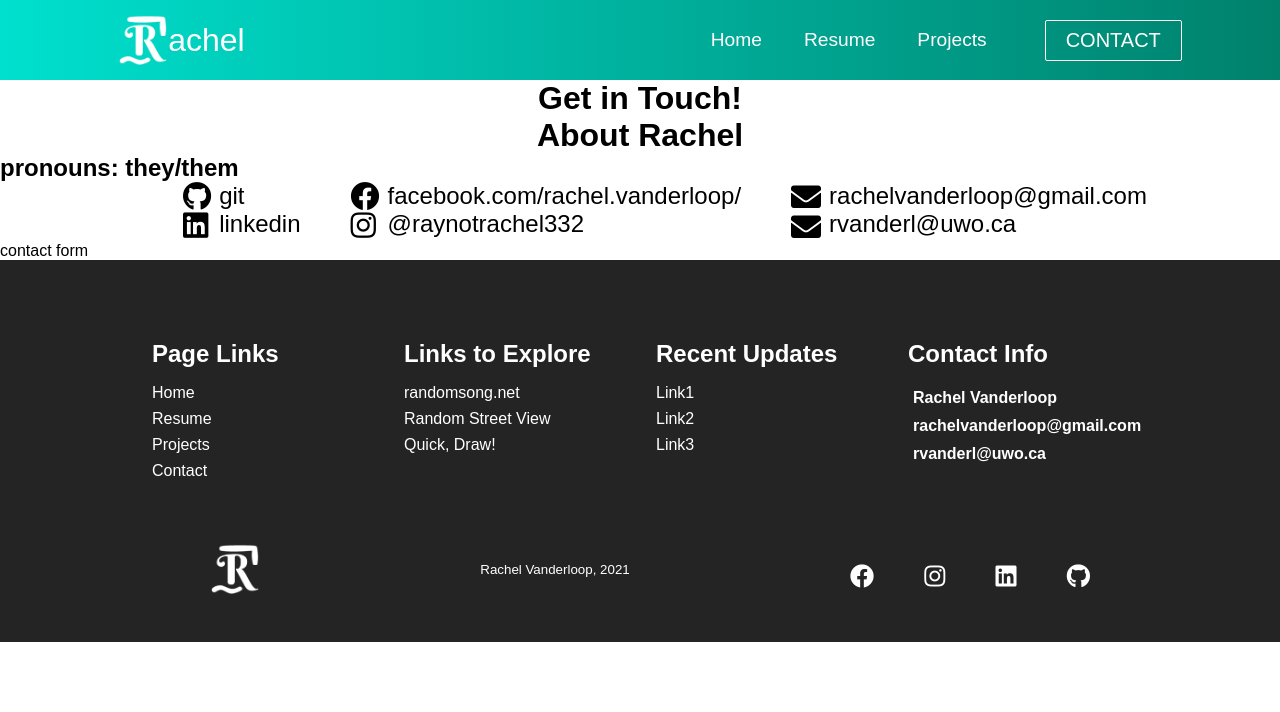
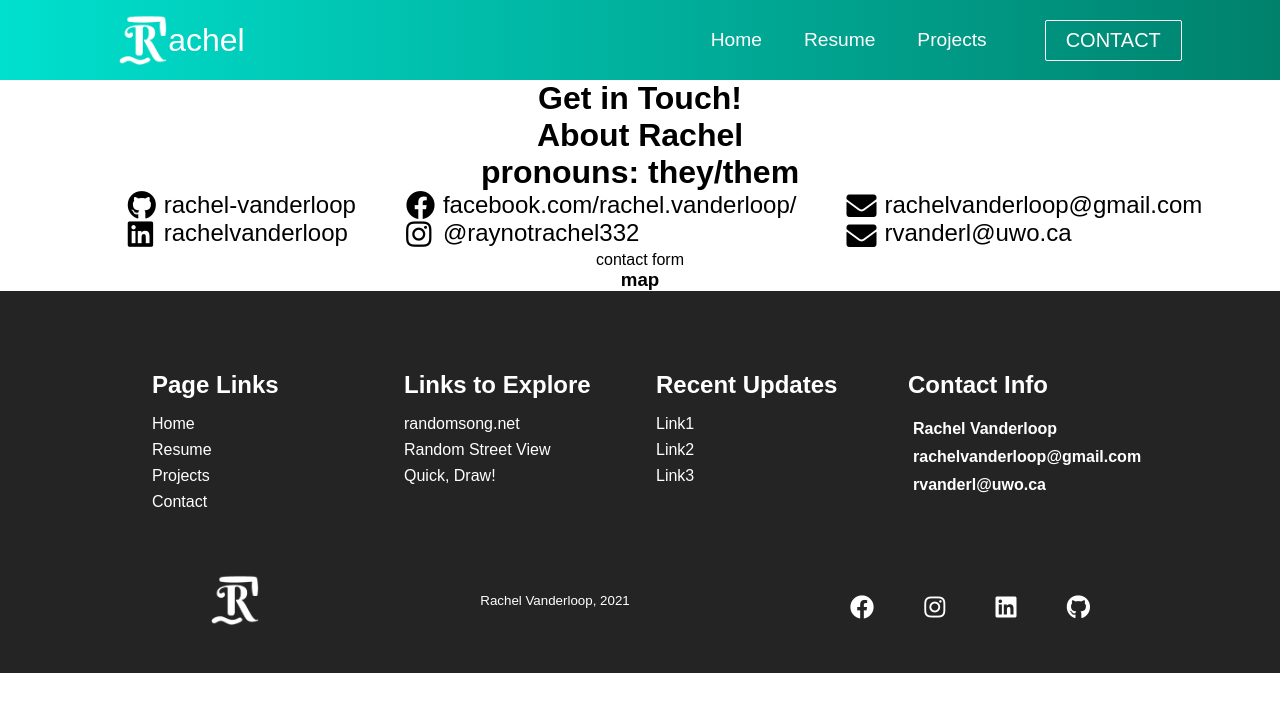
Before and after one commit to rachel-vanderloop/React-Website, a React (Create React App) app: page /contact in a window 1280 px wide. Shown: the top 712 px of the page. Built offline with nearby package versions, Linux system fonts and the light colour scheme.

Commit message:
same issues as previous commit minus handles for linkedin and github, attempted map but failed miserably. also not sure why the flex container for lower section doesn't have the 2 divs within beside each other

```diff
--- a/package.json
+++ b/package.json
@@ -9,6 +9,7 @@
     "@testing-library/jest-dom": "^5.12.0",
     "@testing-library/react": "^11.2.6",
     "@testing-library/user-event": "^12.8.3",
+    "google-map-react": "^2.1.9",
     "react": "^17.0.2",
     "react-dom": "^17.0.2",
     "react-router-dom": "^5.2.0",
--- a/src/App.css
+++ b/src/App.css
@@ -67,4 +67,11 @@
   padding-left: 50px;
   font-size: 30px;
 }
+
+.lower-container {
+  display: flex;
+  flex-direction: column;
+  justify-content: space-around;
+  align-items: center;
+}
 /* end contact */
--- a/src/components/pages/Contact.js
+++ b/src/components/pages/Contact.js
@@ -1,15 +1,17 @@
 import React from 'react';
+import GoogleMapReact from 'google-map-react';
 import Footer from '../Footer';
 import '../../App.css';
 import ContactForm from '../ContactForm';
 
 function Contact() {
+
     return (
         <div>
             <h1>Get in Touch!</h1>
             <div className='contact-blurb'>
                 <h1>About Rachel</h1>
-                <h2>pronouns: they/them</h2>
+                <h1>pronouns: they/them</h1>
             </div>
 
             <div className='upper-container'>
@@ -19,8 +21,8 @@ function Contact() {
                         <i className='fab fa-linkedin'/>
                     </div>
                     <div className='platform-clm'>
-                        <p className='handle'>git</p>
-                        <p className='handle'>linkedin</p>
+                        <p className='handle'>rachel-vanderloop</p>
+                        <p className='handle'>rachelvanderloop</p>
                     </div>
                     <div className='platform-clmn'>
                         <i className='fab fa-facebook'/> <br/>
@@ -41,7 +43,15 @@ function Contact() {
                 </div>
             </div>
 
-            <ContactForm/>
+            <div className='lower-container'>
+                <div className='form-map-wrapper'>
+                    <ContactForm/>
+                </div>
+                <div className='form-map-wrapper'>
+                    <h3>map</h3>
+                </div>
+            </div>
+
             <Footer/>
         </div>
     )
```
Also changed, not shown: 1 other file (tests, documents, lock files or other folders).
